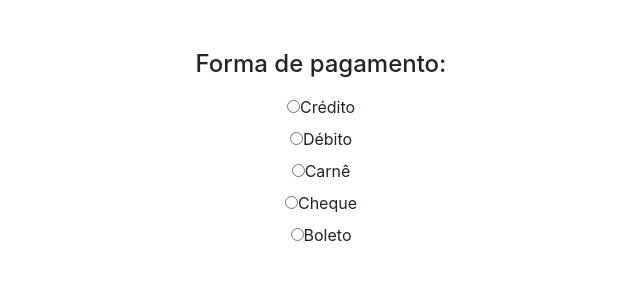
After one commit to Ahparsz/Vai-praTCC, a PHP site: page /filtro.php in a window 1280 px wide. The commit adds this page. Shown: the top 300 px of the page, without its empty margins (319-959 px from the left). Run offline with PHP 8.4, Linux system fonts and the light colour scheme.

Commit message:
Add files via upload

```diff
--- /dev/null
+++ b/tcc/filtro.php
@@ -0,0 +1,39 @@
+<?php
+//AQUI É O TESTE DO FILTRO
+
+include 'conexao.php';
+include 'header.php';
+
+if (isset($_SESSION['usuario'])) {
+  $usuario = $_SESSION['usuario'];
+
+	if(isset($_POST['filtro'])){
+		$filtro = $_POST['filtro'];
+   		$sql = "select * from roteiro where email = '".$email."' and senha = '".$senha."' ";
+
+		if(!$mysqli->query($sql)){
+		echo $mysqli->error;
+		}
+	}
+}
+?>
+
+<title>FILTRO TESTER</title>
+<body>
+	<center>
+<form method="post" action="filtro.php">
+	<label><h4>Forma de pagamento:</h4></label><br>
+		<input type="radio" name="pag" value="1"><label> Crédito</label><br>
+		<input type="radio" name="pag" value="2"><label> Débito</label><br>
+		<input type="radio" name="pag" value="3"><label> Carnê</label><br>
+		<input type="radio" name="pag" value="4"><label> Cheque</label><br>
+		<input type="radio" name="pag" value="5"><label> Boleto</label>
+</form>
+	</center>
+</body>
+<style>
+	body{
+		margin-top: 50px;
+	}
+</style>
+</html>
--- /dev/null
+++ b/tcc/fim.php
@@ -0,0 +1,6 @@
+<?php
+//FIM NÉ
+include('conexao.php');
+session_destroy();
+header("location: index.php");
+?>
--- a/tcc/index.php
+++ b/tcc/index.php
@@ -16,7 +16,7 @@ if (isset($_SESSION['usuario'])) {
 		<br><img src="img/placa.png" alt="Placa dos surtos" height="300px" width="270px">
 		<br>
 		<br><a href="login.php" class="btn btn-dark">LOGIN</a>
-		<a href="#filtro.php" class="btn btn-dark">AINDA EM PROCESSO...</a>
+		<a href="filtro.php" class="btn btn-dark">AINDA EM PROCESSO...</a>
 
 	</center>
 </body>
--- a/tcc/login.php
+++ b/tcc/login.php
@@ -17,7 +17,7 @@
 			$_SESSION['usuario'] = $dados->cd_usuario;
 			$_SESSION['email'] = $dados->email;
 		}
-		echo"<br> LOGADO MULEKE";
+		header('location:index.php');
     }else{
     	echo"<br> Dados inválidos, tente de novo.";
     }
```
